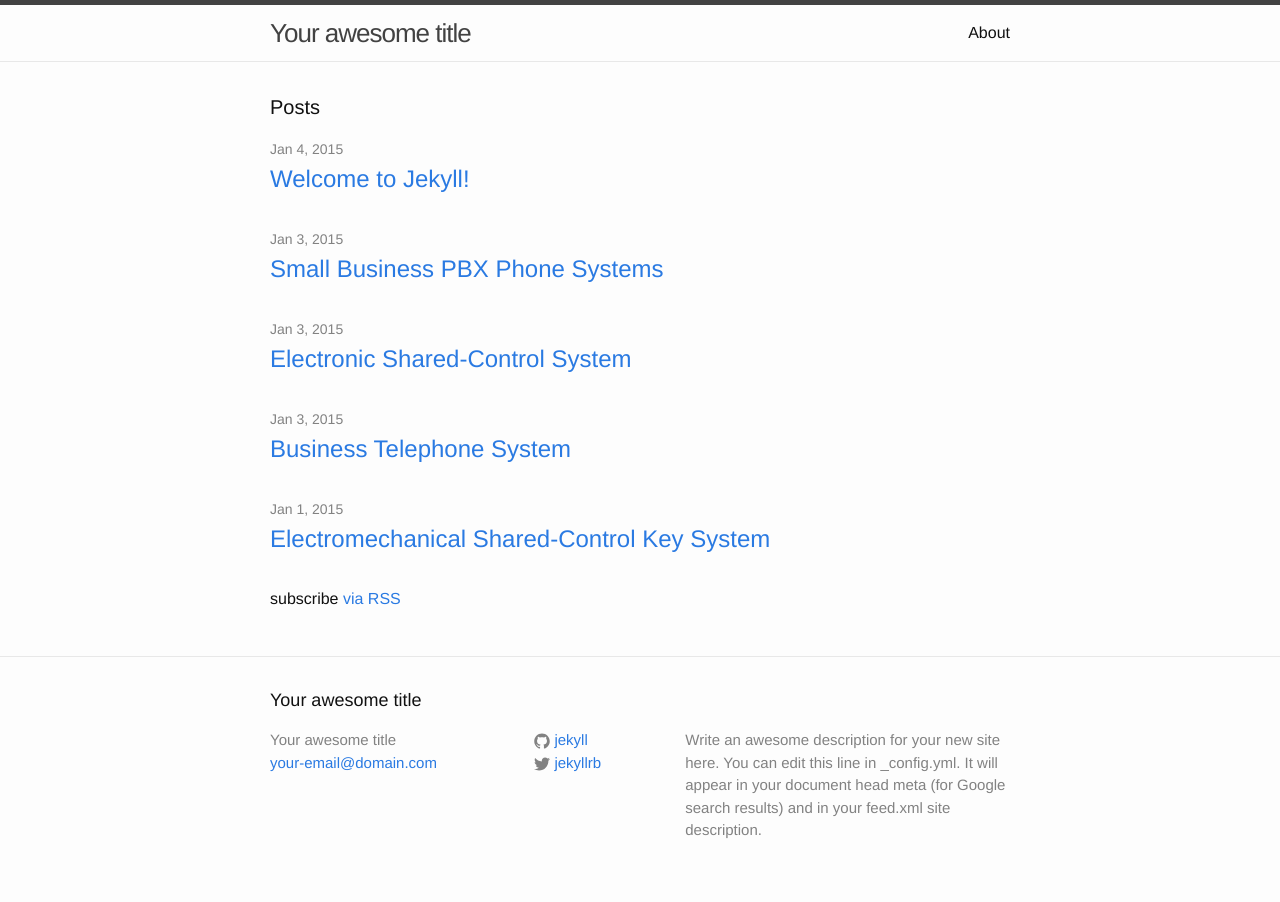
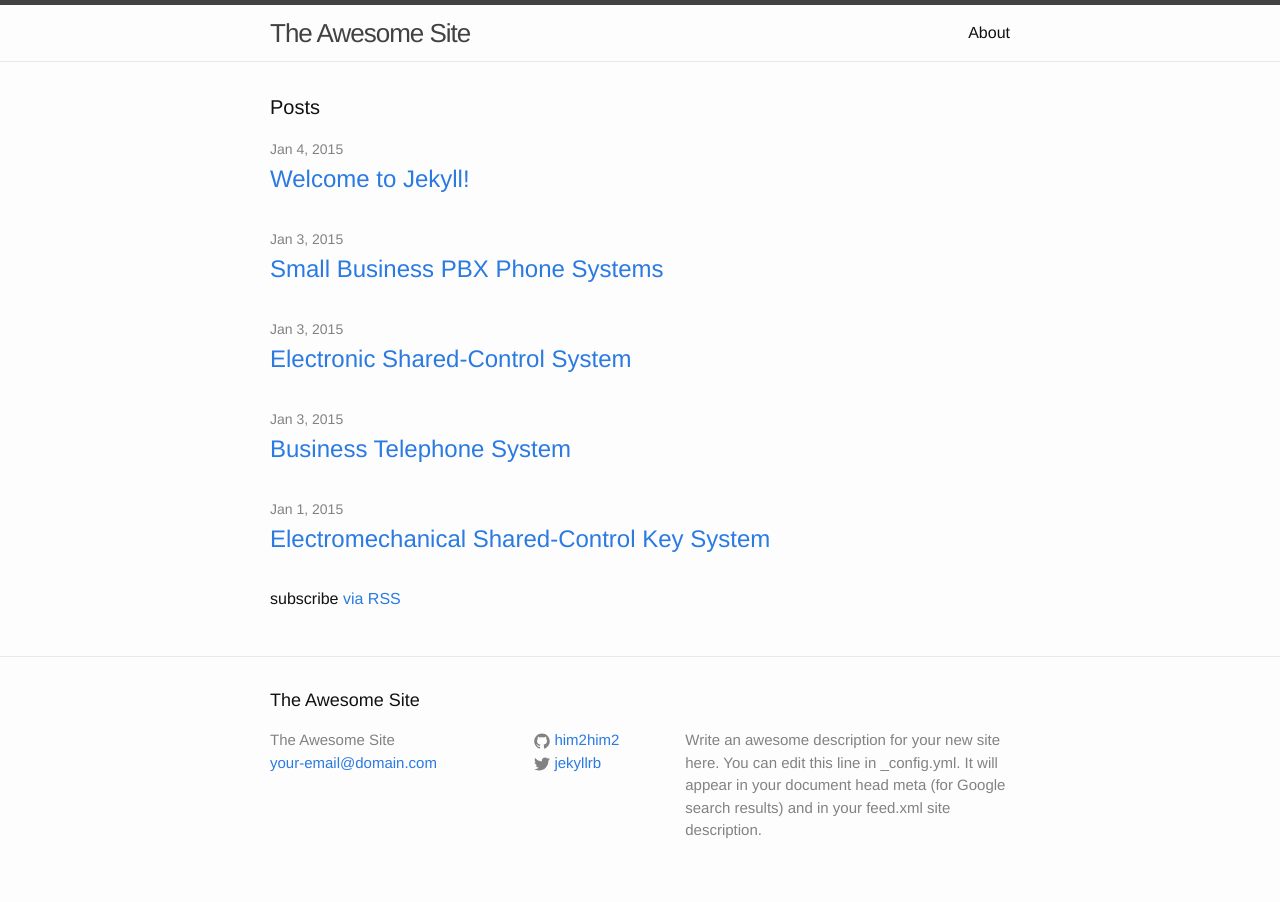
Before and after one commit to him2him2/him2him2.github.io, a Jekyll site: the page built from index.html, in a window 1280 px wide. Built offline with Jekyll 4.4.1, drawn with Linux system fonts in a browser that asks for light colours.

Commit message:
Update Site Name

```diff
--- a/_config.yml
+++ b/_config.yml
@@ -1,5 +1,5 @@
 # Site settings
-title: Your awesome title
+title: The Awesome Site
 email: your-email@domain.com
 description: > # this means to ignore newlines until "baseurl:"
   Write an awesome description for your new site here. You can edit this
@@ -8,7 +8,7 @@ description: > # this means to ignore newlines until "baseurl:"
 baseurl: "" # the subpath of your site, e.g. /blog/
 url: "http://yourdomain.com" # the base hostname & protocol for your site
 twitter_username: jekyllrb
-github_username:  jekyll
+github_username:  him2him2
 
 # Build settings
 markdown: kramdown
```
